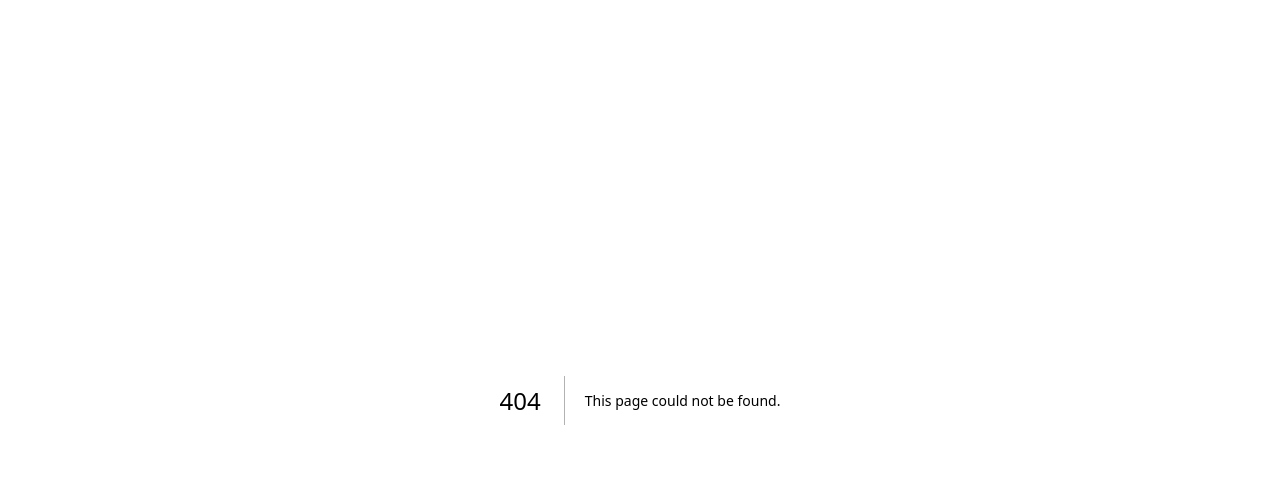
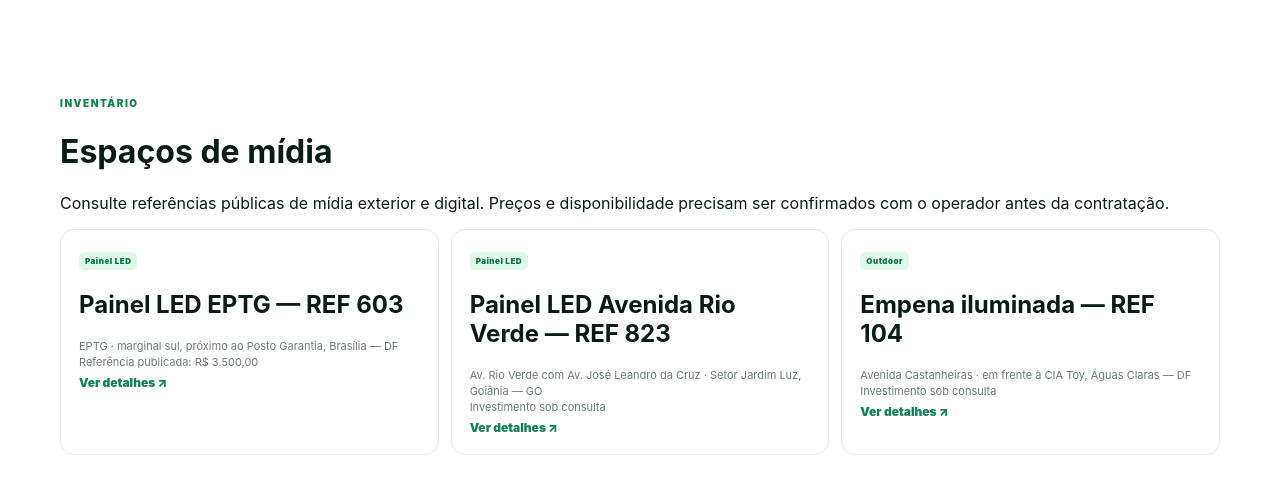
Before and after one commit to studioalfamarketingdigital-dev/midiamap-github-pages, a Next.js app: page /espacos in a window 1280 px wide. Before the commit this address had no page. Shown: the top 494 px of the page. Built offline with nearby package versions, Linux system fonts and the light colour scheme.

Commit message:
feat(midiamap): add SEO pages and content

```diff
--- /dev/null
+++ b/app/espacos/page.tsx
@@ -0,0 +1,3 @@
+import type {Metadata} from 'next';import {spaces} from '../../lib/spaces';import Link from 'next/link';
+export const metadata:Metadata={title:'Espaços de mídia OOH e DOOH',description:'Explore referências de outdoor, painéis LED e espaços publicitários em Brasília, Goiânia e entorno.',alternates:{canonical:'/espacos/'}};
+export default function Page(){return <main className="section container"><span className="eyebrow">INVENTÁRIO</span><h1>Espaços de mídia</h1><p>Consulte referências públicas de mídia exterior e digital. Preços e disponibilidade precisam ser confirmados com o operador antes da contratação.</p><div className="type-grid" style={{gridTemplateColumns:'repeat(auto-fit,minmax(250px,1fr))'}}>{spaces.map(s=><article className="type-card" key={s.id}><span className="format-tag">{s.format}</span><h2>{s.title}</h2><p>{s.place}, {s.city} — {s.state}</p><p>{s.price===null?'Investimento sob consulta':'Referência publicada: '+s.price.toLocaleString('pt-BR',{style:'currency',currency:'BRL'})}</p><Link className="text-link" href={'/espacos/'+s.id+'/'}>Ver detalhes ↗</Link></article>)}</div></main>}
```
